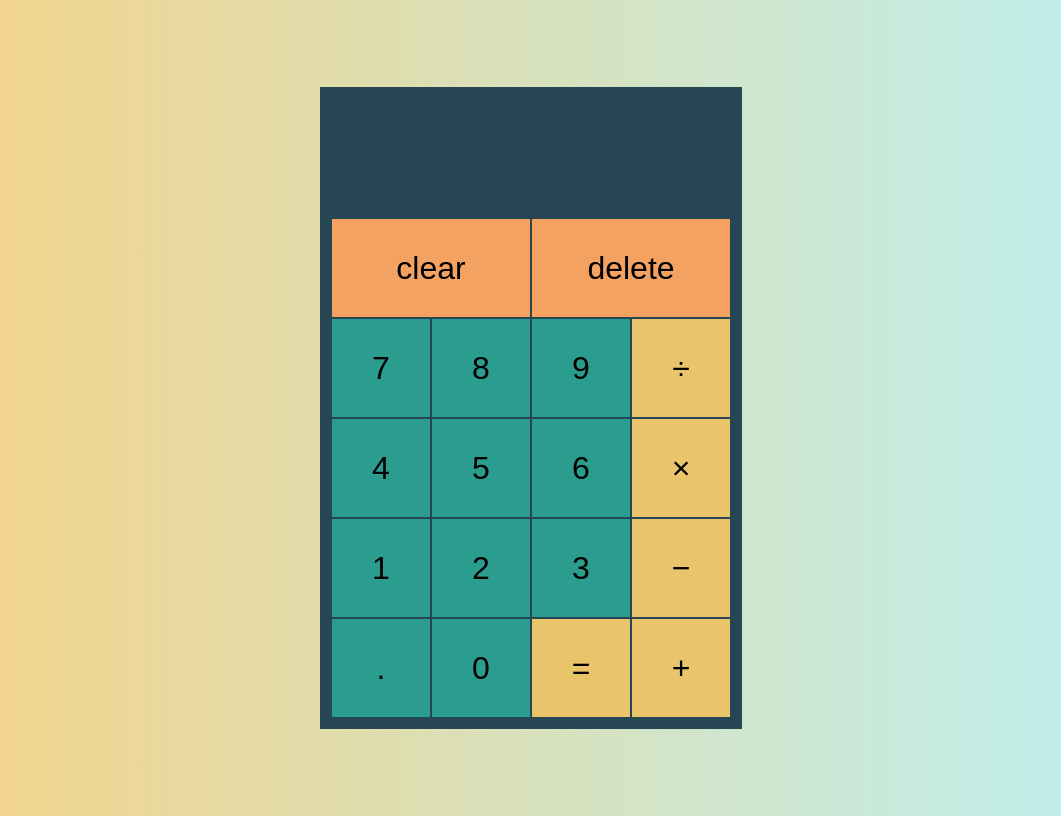
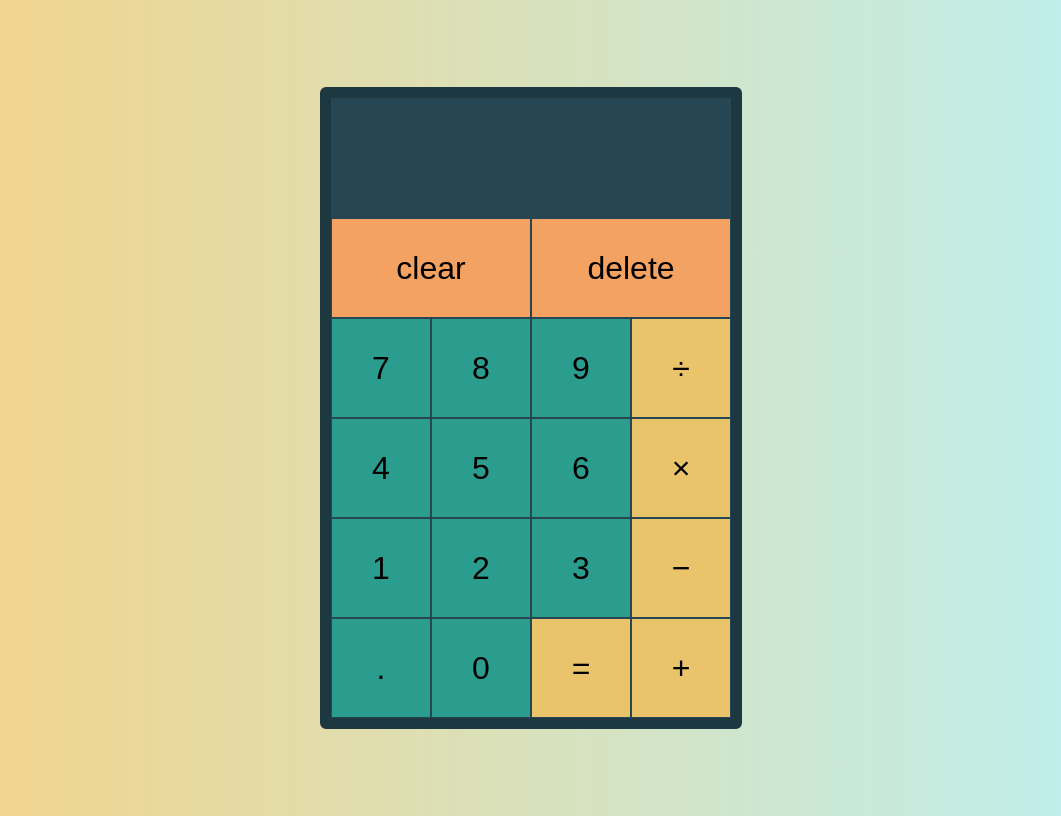
Before and after one commit to JVPH/calculator, a plain HTML site: page index.html in a window 1280 px wide. Shown: the whole page, without its empty margins (109-1170 px from the left). Drawn offline with Linux system fonts and the light colour scheme.

Commit message:
feat: change border color and add rounding

```diff
--- a/styles/style.css
+++ b/styles/style.css
@@ -26,7 +26,8 @@ body {
     display: grid;
     grid-template-columns: repeat(4, 100px);
     grid-template-rows: minmax(120px, auto) repeat(5,100px);
-    border: 3mm solid #264653;
+    border: 3mm solid #1e3842;
+    border-radius: 6px;
 }
 
 
```
